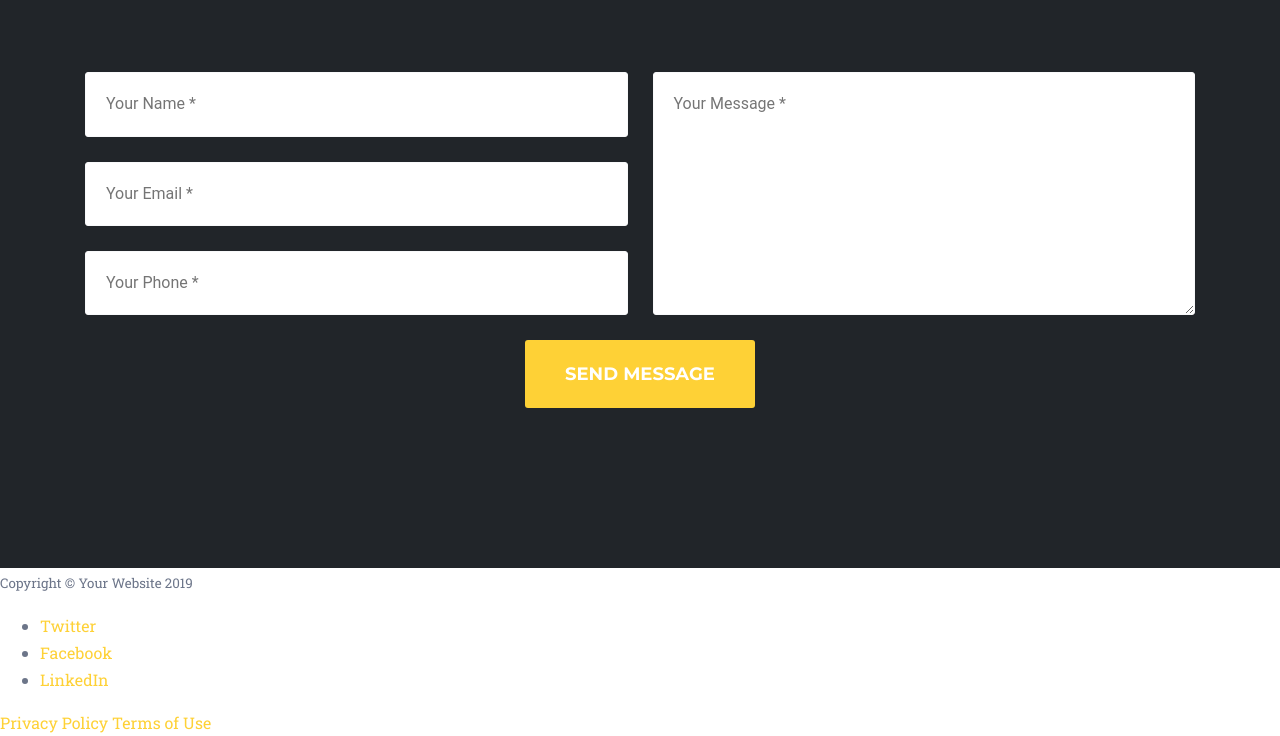
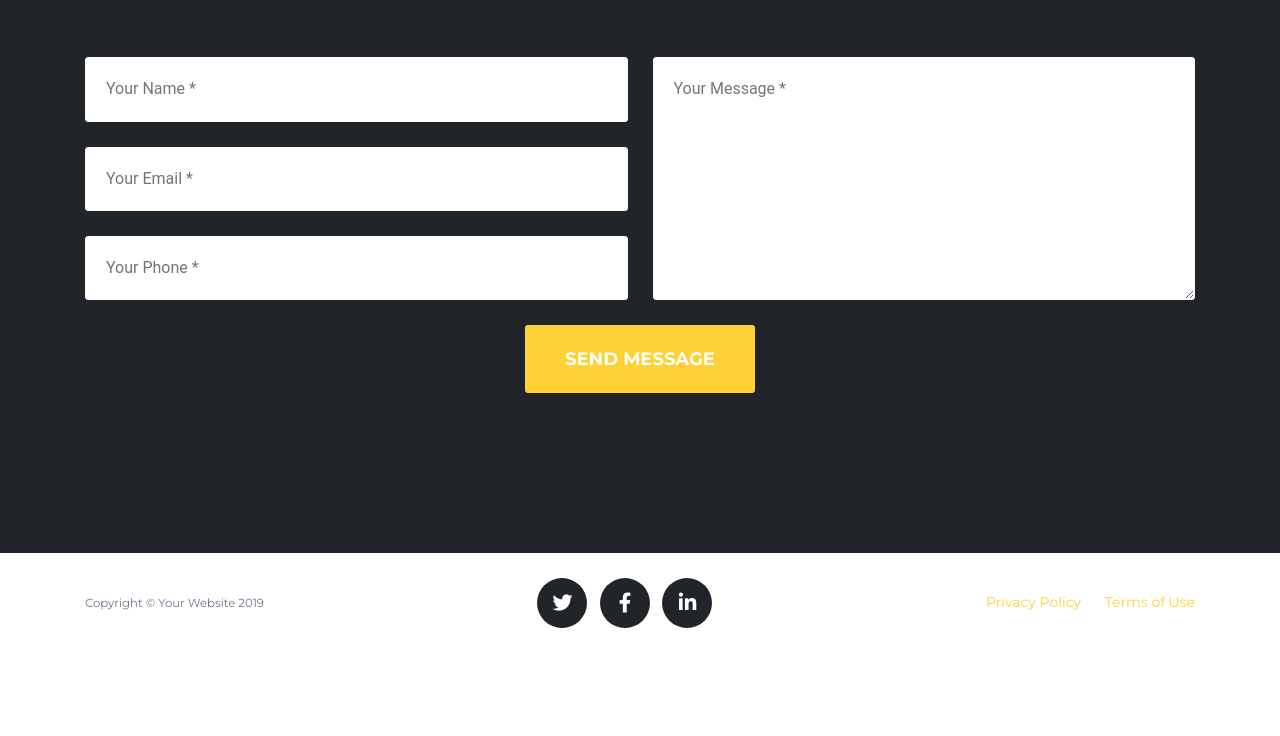
Before and after one commit to kevcomedia/blackrock-agency-clone, a plain HTML site: page index.html in a window 1280 px wide. Shown: the part 4208-4944 px from the top of the page. After the commit the page ends 4861 px from the top, so only its background shows below. Drawn offline with Linux system fonts and the light colour scheme.

Commit message:
Write footer styles

```diff
--- a/index.html
+++ b/index.html
@@ -330,15 +330,31 @@
       </section>
     </main>
 
-    <footer>
-      <p><small>Copyright &copy; Your Website 2019</small></p>
-      <ul>
-        <li><a href="#">Twitter</a></li>
-        <li><a href="#">Facebook</a></li>
-        <li><a href="#">LinkedIn</a></li>
-      </ul>
-      <a href="#">Privacy Policy</a>
-      <a href="#">Terms of Use</a>
-    </footer>
+    <div class="container">
+      <footer class="footer">
+        <p class="copyright"><small>Copyright &copy; Your Website 2019</small></p>
+        <ul class="social">
+          <li class="social-item">
+            <a href="#" aria-label="Twitter">
+              <span class="icon fab fa-twitter"></span>
+            </a>
+          </li>
+          <li class="social-item">
+            <a href="#" aria-label="Facebook">
+              <span class="icon fab fa-facebook-f"></span>
+            </a>
+          </li>
+          <li class="social-item">
+            <a href="#" aria-label="LinkedIn">
+              <span class="icon fab fa-linkedin-in"></span>
+            </a>
+          </li>
+        </ul>
+        <div class="footer-links">
+          <a href="#">Privacy Policy</a>
+          <a href="#">Terms of Use</a>
+        </div>
+      </footer>
+    </div>
   </body>
 </html>
--- a/styles.css
+++ b/styles.css
@@ -158,7 +158,7 @@ a:hover {
   border-radius: 50%;
   color: #fff;
   font-size: var(--icon-font-size);
-  margin: 0 auto 1.5rem;
+  margin: 0 auto var(--icon-margin-bottom);
   transition: background ease-in-out .25s;
 }
 
@@ -208,6 +208,7 @@ a:hover {
   --icon-size: 12.5rem;
   --icon-font-size: 6.4rem;
   --icon-color: var(--color-primary);
+  --icon-margin-bottom: 1.5rem;
   padding: 16rem 0;
 }
 
@@ -348,3 +349,42 @@ a:hover {
   --icon-color: var(--color-primary);
   text-decoration: none;
 }
+
+/** FOOTER */
+
+/**
+ * The footer uses a stacking layout by default, and uses a horizontal flex
+ * layout on larger viewports.
+ */
+
+.footer {
+  --icon-margin-bottom: 1.5rem;
+  font-family: 'Montserrat', sans-serif;
+  font-size: 1.4rem;
+  padding: 2.5rem 0;
+  text-align: center;
+}
+
+.footer-links a:first-child {
+  margin-right: 2rem;
+}
+
+/**
+ * It's easier to use media queries to achieve the horizontal layout.
+ * I don't know if there's an entirely flex-based solution to achieve the same
+ * effect.
+ */
+
+@media screen and (min-width: 768px) {
+  .footer {
+    --icon-margin-bottom: 0;
+    align-items: center;
+    display: flex;
+    justify-content: space-between;
+    text-align: initial;
+  }
+
+  .copyright {
+    margin: 0;
+  }
+}
```
